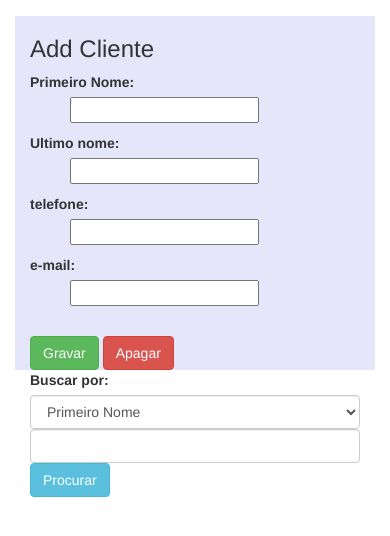
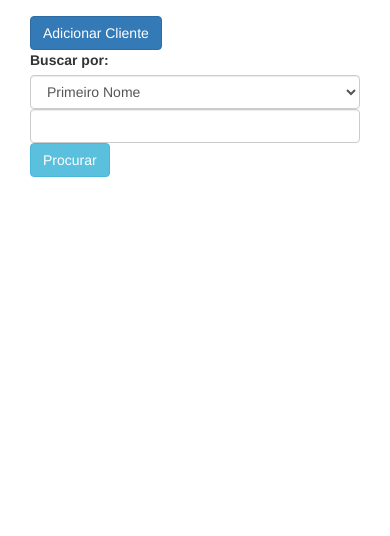
Before and after one commit to lopespaulo/djangoOS, a Django app: page /add_cliente/ in a window 390 px wide. Shown: the part 54-590 px from the top of the page. Run offline with Django 3.2, Linux system fonts and the light colour scheme; parts of the project's set-up code (start-up, migrations or seed data) failed here and were passed over; some libraries are stand-ins or nearby versions.

Commit message:
collapse clientes

```diff
--- a/static/js/ajax.js
+++ b/static/js/ajax.js
@@ -21,9 +21,24 @@ function searchSuccess(data, textStatus, jqXHR)
 }
 
 
- $('#element').on('keypress', function() {
-   //code to be executed
- }).on('keydown', function(e) {
-   if (e.keyCode==8)
-     $('element').trigger('keypress');
- });
+$(function(){
+	$('#buscar_cliente').onclick(function(){
+		$.ajax({
+			//dataType: 'json',
+			type: "POST",
+			url: "busca_cliente/",
+			data: {
+				'search_text' : $('#cliente_nome').val(),
+				'csrfmiddlewaretoken': $("input[name=csrfmiddlewaretoken]").val()
+			},
+			success: searchSuccess,
+			dataType: 'html'
+		});
+	});
+
+});
+
+function searchSuccess(data, textStatus, jqXHR)
+{
+	$('#search-results').html(data);
+}
--- a/templates/rango/add_cliente.html
+++ b/templates/rango/add_cliente.html
@@ -1,20 +1,23 @@
 {% extends 'rango/base.html' %}
 {% load bootstrap %}
     {% block content %}
-<div class='col-sm-3' style="background-color:lavender;">
+<div class='col-sm-3' >
     <fieldset>
+
+            <a class="btn btn-primary" data-toggle="collapse" href="#adicionarcliente" aria-expanded="false" aria-controls="adicionarcliente">
+                Adicionar Cliente
+            </a>
+                <div class="collapse" id="adicionarcliente">
+                    <div class="well">
                          <form method="post" action="#cliente" >
-        <h3>Add Cliente</h3>
                             {% if is_valid %}
                             <div class="alert alert-success" role="alert"> <p> Cliente adicionado com sucesso. </p></div>
                             {% endif %}
                             {% csrf_token %}
                             <div >
-
                                 {% for hidden in form.hidden_fields %}
                                     {{ hidden }}
                                 {% endfor %}
-
                                 {% for field in form %}
                                     <div class='input-group input-group-lg'>
                                     {{ field.label_tag }}
@@ -26,15 +29,18 @@
                                 <br />
                                 <input class="btn btn-success" type="submit" name="submit" value="Gravar" />
                                 <input class="btn btn-danger" type="submit" name="submit" value="Apagar" />
-
                             </div>
                             </form>
+                    </div>
+                </div>
     </fieldset>
 </div>
 <div class='col-sm-9'>
+<fieldset>
 <label for="tipo_busca">Buscar por:</label>
-    <form class="form-inline">
+    <form class="form-inline" method='POST'>
         <div class="form-group">
+            {% csrf_token %}
 
             <select class="form-control" id='tipo_busca'>
                 <option>Primeiro Nome</option>
@@ -42,10 +48,14 @@
                 <option>Telefone</option>
                 <option>Todos</option>
             </select>
-            <input type='text' class='form-control' id='search' name='search' />
-            <input class="btn btn-info" type="submit" name="submit" value="Procurar" />
+            <input type='text' class='form-control' id='cliente_nome' name='cliente_nome' />
+            <input class="btn btn-info" type="submit" id ='buscar_cliente' name="buscar_cliente" value="Procurar" />
         </div>
         </form>
+</fieldset>
+    <ul id='search-results' >
+
+            </ul>
 </div>
 
 
--- a/templates/rango/historico.html
+++ b/templates/rango/historico.html
@@ -38,7 +38,6 @@
                         <div class="btn-group" role="group" >
                         <button type="button" class="btn btn-default dropdown-toggle" data-toggle="dropdown" aria-expanded="false"><span class="glyphicon glyphicon-wrench"></span></button>
                         <ul class="dropdown-menu" role="menu">
-
                             <li><a href="{% url 'rango:editar_servico' servico.id %}">Editar</a></li>
                             <li><a href="#">Concluir</span></a></li>
                         </ul>
```
Lines whose indentation alone changed are shown as unchanged.
